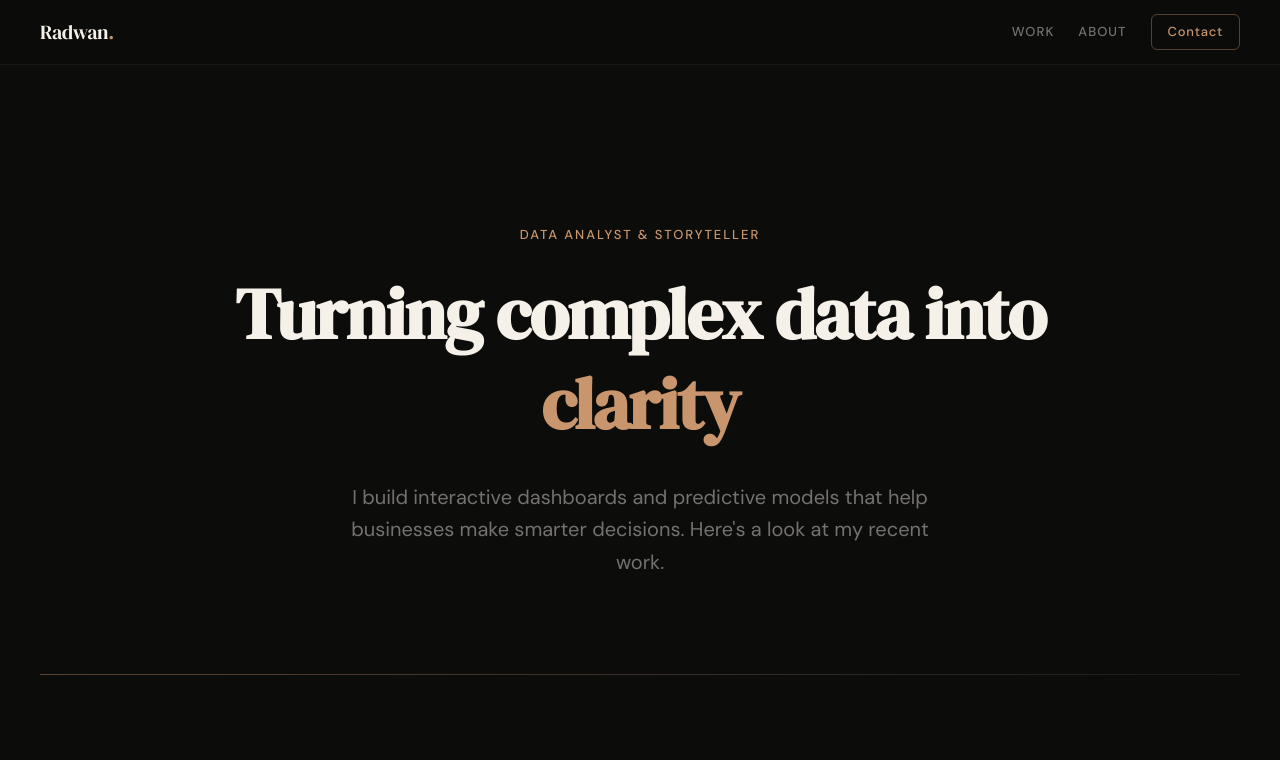
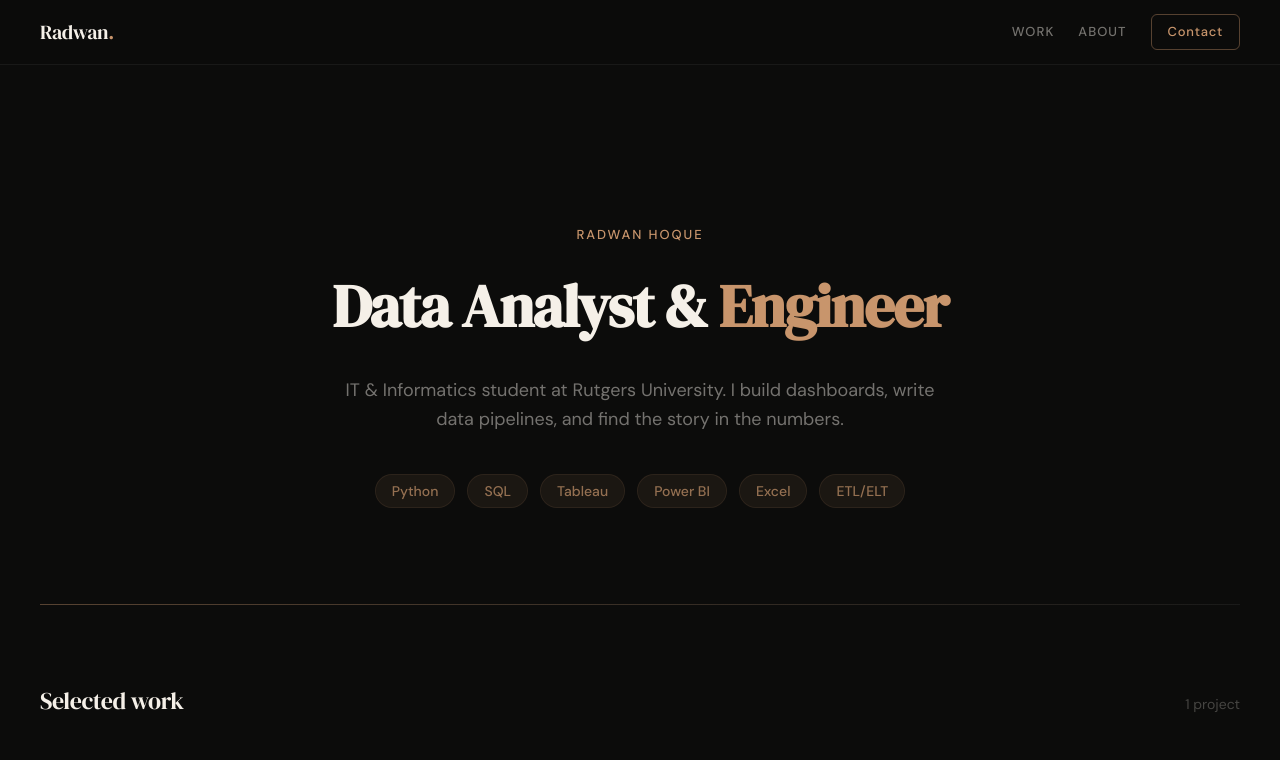
Before and after one commit to rhoque1/data-portfolio, a Next.js app: page / in a window 1280 px wide. Shown: the top 760 px of the page. Built offline with nearby package versions, Linux system fonts and the light colour scheme.

Commit message:
update hero section

```diff
--- a/src/app/page.tsx
+++ b/src/app/page.tsx
@@ -30,16 +30,34 @@ export default function Home() {
   return (
     <main className="min-h-screen" style={{ background: 'var(--bg)' }}>
 
-        <header className="px-10 pt-40 pb-24 text-center">
+        {/* Hero */}
+      <header className="px-10 pt-40 pb-24 text-center">
         <p className="mb-6 font-medium" style={{ color: 'var(--accent)', fontSize: 13, letterSpacing: '0.15em', textTransform: 'uppercase' }}>
-          Data analyst & storyteller
+          Radwan Hoque
         </p>
-        <h1 className="text-7xl font-extrabold tracking-tight mb-8 leading-tight mx-auto" style={{ color: 'var(--text)', maxWidth: 900 }}>
-          Turning complex data into <span style={{ color: 'var(--accent)' }}>clarity</span>
+        <h1 className="text-6xl font-extrabold tracking-tight mb-8 leading-tight mx-auto" style={{ color: 'var(--text)', maxWidth: 900 }}>
+          Data Analyst & <span style={{ color: 'var(--accent)' }}>Engineer</span>
         </h1>
-        <p className="text-xl leading-relaxed mx-auto" style={{ color: 'var(--text-muted)', maxWidth: 580 }}>
-          I build interactive dashboards and predictive models that help businesses make smarter decisions. Here's a look at my recent work.
+        <p className="text-lg leading-relaxed mx-auto mb-10" style={{ color: 'var(--text-muted)', maxWidth: 600 }}>
+          IT & Informatics student at Rutgers University. I build dashboards, write data pipelines, and find the story in the numbers.
         </p>
+
+        {/* Skills */}
+        <div className="flex flex-wrap justify-center gap-3">
+          {['Python', 'SQL', 'Tableau', 'Power BI', 'Excel', 'ETL/ELT'].map((skill) => (
+            <span
+              key={skill}
+              className="px-4 py-1.5 rounded-full text-sm font-medium"
+              style={{
+                background: 'rgba(200,149,108,0.08)',
+                color: 'rgba(200,149,108,0.7)',
+                border: '1px solid rgba(200,149,108,0.1)',
+              }}
+            >
+              {skill}
+            </span>
+          ))}
+        </div>
       </header>
 
       {/* Divider */}
```
